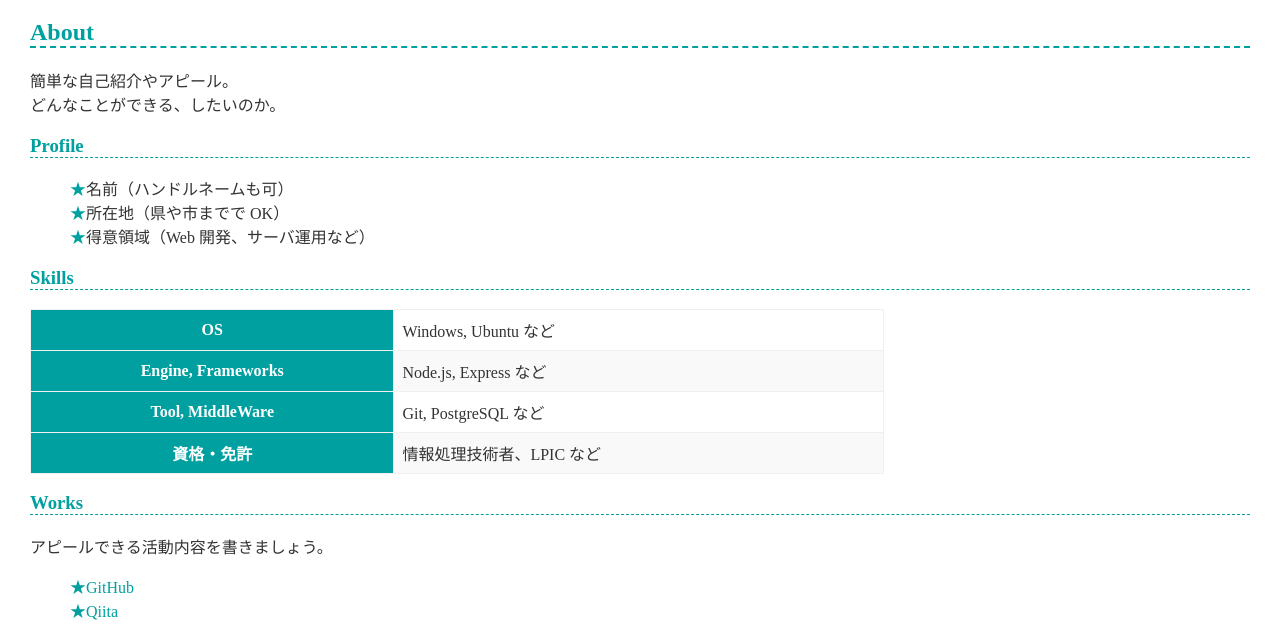
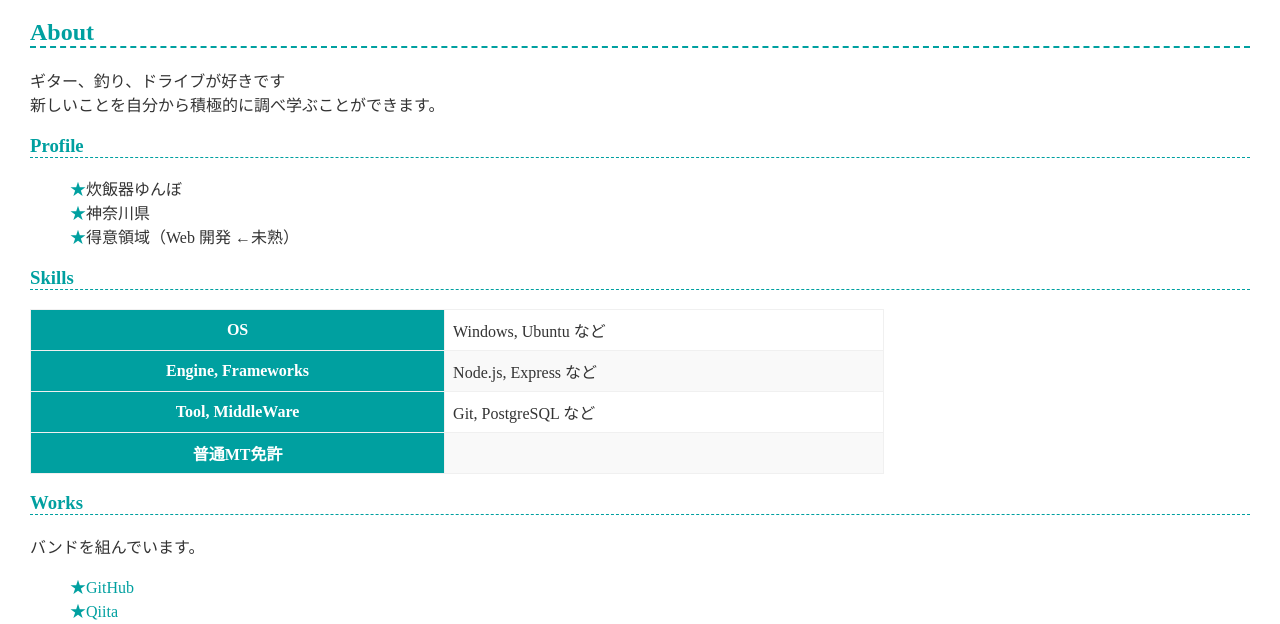
Before and after one commit to herikutu-main/herikutu-main.github.io, a plain HTML site: page index.html in a window 1280 px wide. Shown: the part 103-727 px from the top of the page. Drawn offline with Linux system fonts and the light colour scheme.

Commit message:
Update index.html

```diff
--- a/index.html
+++ b/index.html
@@ -11,15 +11,15 @@
 
     <h2>About</h2>
     <p>
-      簡単な自己紹介やアピール。<br>
-      どんなことができる、したいのか。
+      ギター、釣り、ドライブが好きです<br>
+      新しいことを自分から積極的に調べ学ぶことができます。
     </p>
 
     <h3>Profile</h3>
     <ul>
-      <li>名前（ハンドルネームも可）</li>
-      <li>所在地（県や市までで OK）</li>
-      <li>得意領域（Web 開発、サーバ運用など）</li>
+      <li>炊飯器ゆんぼ</li>
+      <li>神奈川県</li>
+      <li>得意領域（Web 開発 ←未熟）</li>
     </ul>
 
     <h3>Skills</h3>
@@ -37,13 +37,13 @@
         <td>Git, PostgreSQL など</td>
       </tr>
       <tr>
-        <th>資格・免許</th>
-        <td>情報処理技術者、LPIC など</td>
+        <th>普通MT免許</th>
+        <td></td>
       </tr>
     </table>
 
     <h3>Works</h3>
-    <p>アピールできる活動内容を書きましょう。</p>
+    <p>バンドを組んでいます。</p>
     <ul>
       <li><a href="https://github.com/">GitHub</a></li>
       <li><a href="https://qiita.com/">Qiita</a></li>
@@ -66,7 +66,7 @@
     </ul>
 
     <h3>History</h3>
-    <p>学歴、職歴、アルバイト、インターン経験など。</p>
+    <p>学童保育の先生をしています。</p>
     <table>
       <tr>
         <th>2019 年</th>
```
